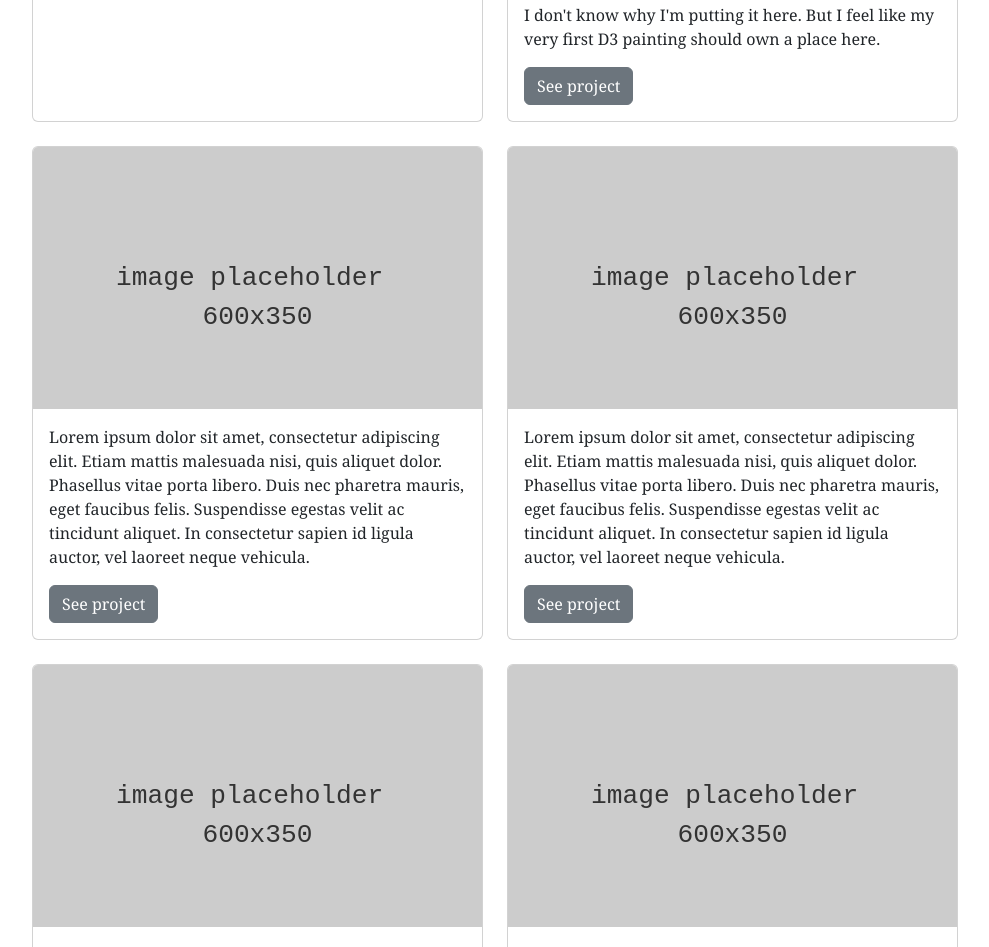
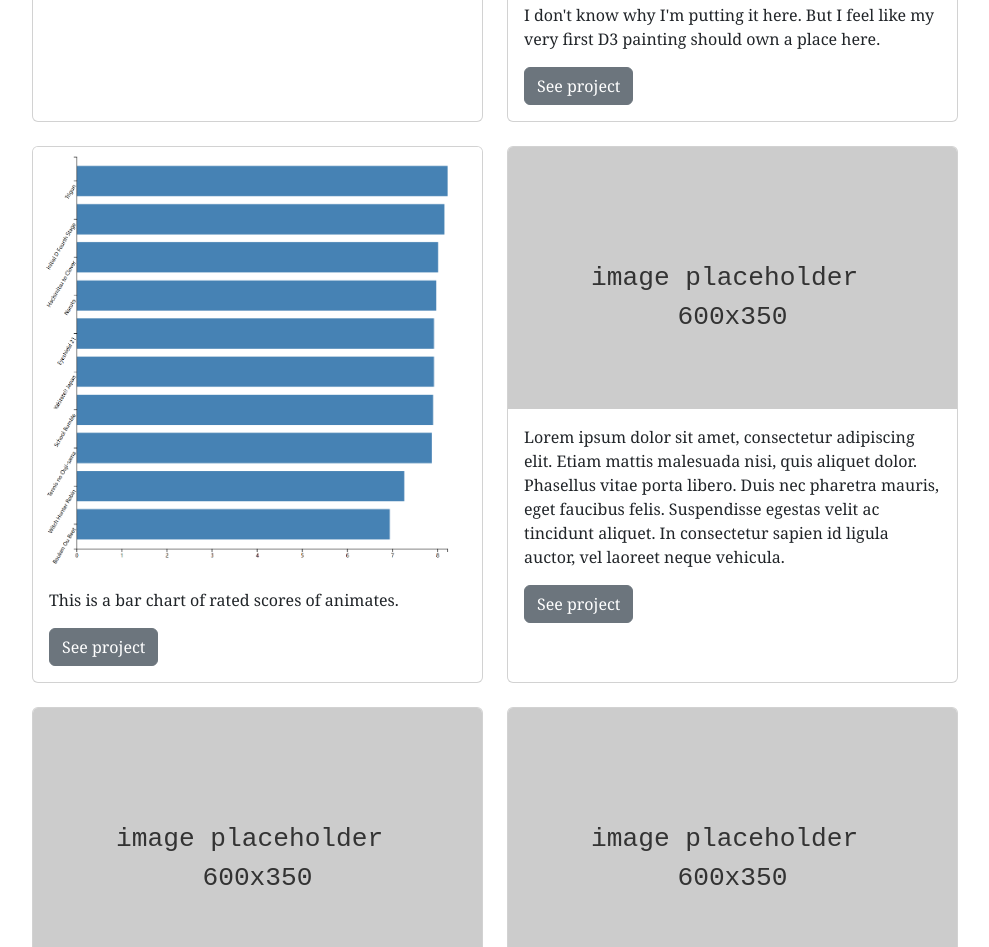
Before and after one commit to Lori-Jiao/website-template, a plain HTML site: page index.html in a window 1280 px wide. Shown: the part 782-1729 px from the top of the page, without its empty margins (145-1134 px from the left). Drawn offline with nearby package versions, Linux system fonts and the light colour scheme.

Commit message:
update of the bar chart

```diff
--- a/index.html
+++ b/index.html
@@ -56,10 +56,10 @@
             <!-- Project 3 -->
             <div class="col-12 col-md-6 col-xxl-4">
               <div class="card h-100">
-                <img src="images/placeholder.svg" class="card-img-top" alt="...">
+                <img src="images/bar-chart.png" class="card-img-top" alt="...">
                 <div class="card-body">
-                  <p class="card-text">Lorem ipsum dolor sit amet, consectetur adipiscing elit. Etiam mattis malesuada nisi, quis aliquet dolor. Phasellus vitae porta libero. Duis nec pharetra mauris, eget faucibus felis. Suspendisse egestas velit ac tincidunt aliquet. In consectetur sapien id ligula auctor, vel laoreet neque vehicula.</p>
-                  <a class="btn btn-secondary">See project</a>
+                  <p class="card-text">This is a bar chart of rated scores of animates.</p>
+                  <a class="btn btn-secondary" href="projects/d3-bar-chart/index.html">See project</a>
                 </div>
               </div>
             </div>
```
Also changed, not shown: images/bar-chart.png (added).
